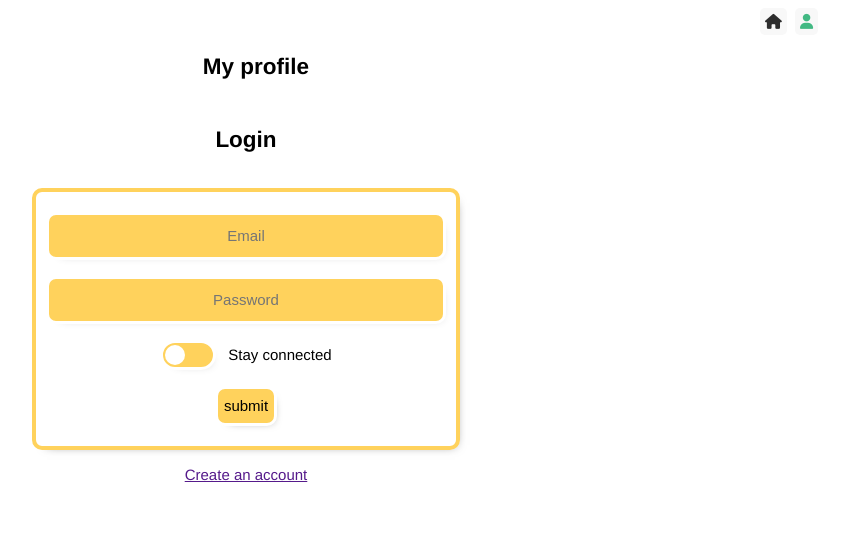
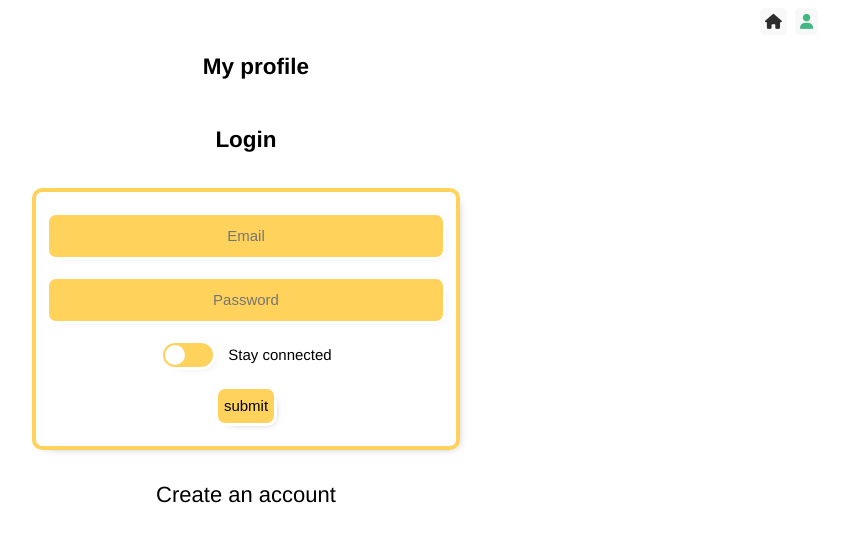
Before and after one commit to DamienLopvet/multiple-chronos, a Vue app: page /#/myprofile in a window 1280 px wide. Shown: the top 542 px of the page, without its empty margins (394-1239 px from the left). Built offline with nearby package versions, Linux system fonts and the light colour scheme.

Commit message:
automatic update

```diff
--- a/src/components/Profile.vue
+++ b/src/components/Profile.vue
@@ -49,7 +49,7 @@
                 <input type="submit" value="submit" />
             </form>
             <!-- <a href="#">I don't remember my pasword?</a> -->
-            <a href="" @click.prevent="handleSignup">Create an account</a>
+                    <a href="" @click.prevent="handleSignup" class="toggle-account">Create an account</a>
         </div>
         <div class="user-logout" v-if="isLogged">
             <p>you are connected</p>
@@ -113,7 +113,7 @@
                 </label>
                 <input type="submit" value="submit" />
             </form>
-            <a href="" @click.prevent="handleLogin"
+            <a href="" @click.prevent="handleLogin" class="toggle-account"
                 >Oh, never mind, I have an account !
             </a>
         </div>
@@ -367,6 +367,19 @@ You'll need to replace with your own color values.
             transition: opacity $speed ease-in-out;
         }
     }
+    .toggle-account {
+        all:unset;
+        margin-top: 16px;
+        display: block;
+        text-align: center;
+        font-size:22px;
+        cursor:pointer;
+
+    }
+    .toggle-account:hover {
+        text-decoration: underline;
+        text-underline-offset:5px ;
+    }
 
     @media screen and (-ms-high-contrast: active) {
         .toggle-track {
```
Also changed, not shown: compose.yaml (added, +12 -0 lines), 1 other file (tests, documents, lock files or other folders).
